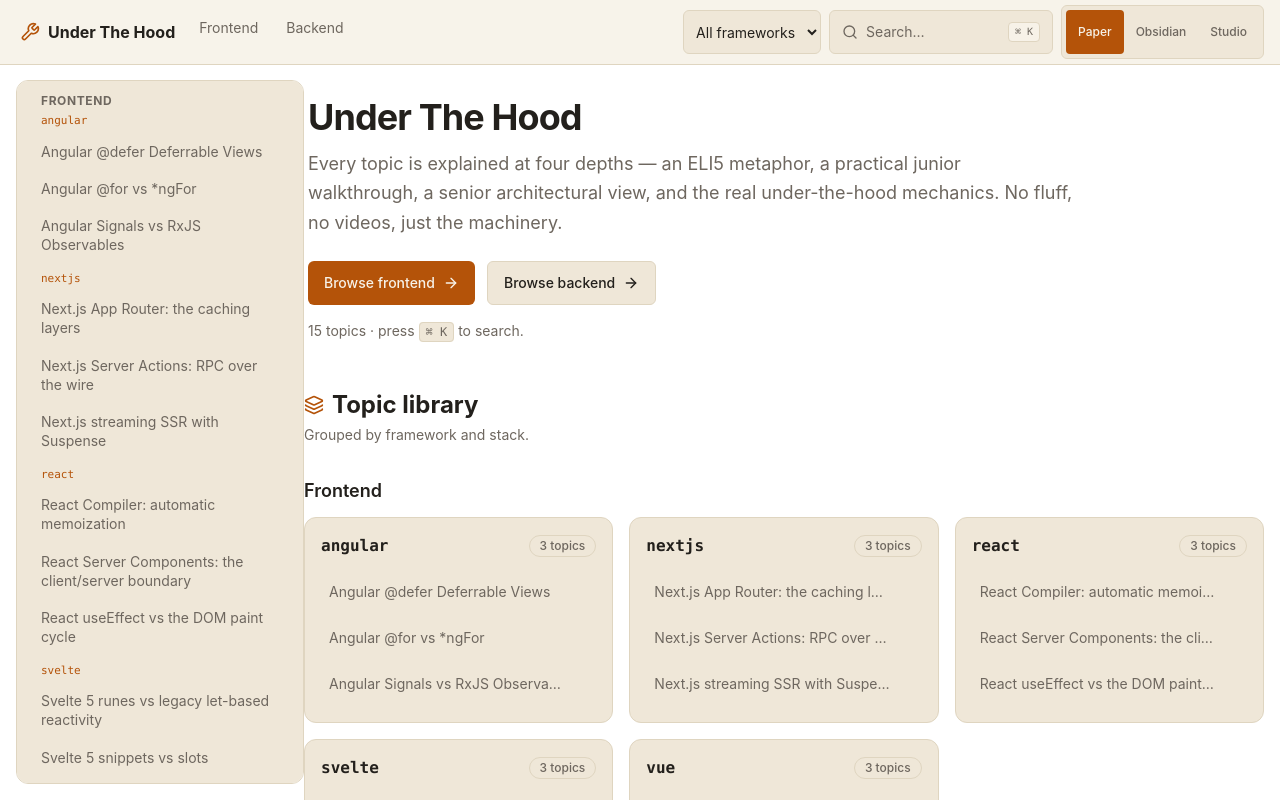
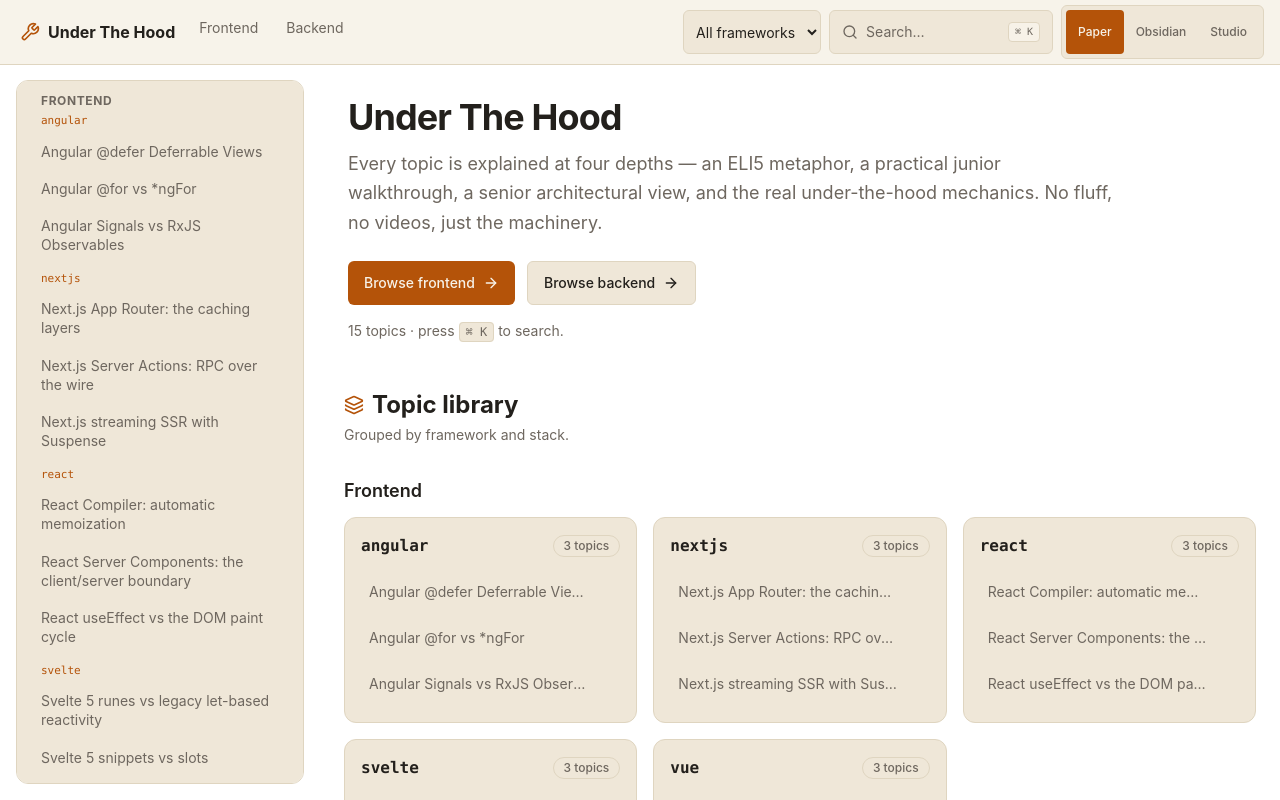
Before and after one commit to mmy-lana/under-the-hood, a SvelteKit app: page / in a window 1280 px wide. Shown: the top 800 px of the page. Built offline with nearby package versions, Linux system fonts and the light colour scheme.

Commit message:
fix(layout): add sidebar/main gap and main reading padding

```diff
--- a/src/routes/+layout.svelte
+++ b/src/routes/+layout.svelte
@@ -58,9 +58,9 @@
 <div id="app-shell">
   <HeaderNav onnav={openDrawer} onsearch={openSearch} />
 
-  <div class="mx-auto flex max-w-screen-2xl px-3 sm:px-4">
+  <div class="mx-auto flex max-w-screen-2xl gap-6 px-3 sm:px-4 xl:gap-8">
     <SidebarToC topics={allTopics} activeId={activeId} open={drawerOpen} onclose={closeDrawer} />
-    <main id="main" tabindex="-1" class="min-w-0 flex-1 py-6 sm:py-8">
+    <main id="main" tabindex="-1" class="min-w-0 flex-1 px-1 py-6 sm:px-2 sm:py-8">
       {@render children()}
     </main>
   </div>
```
